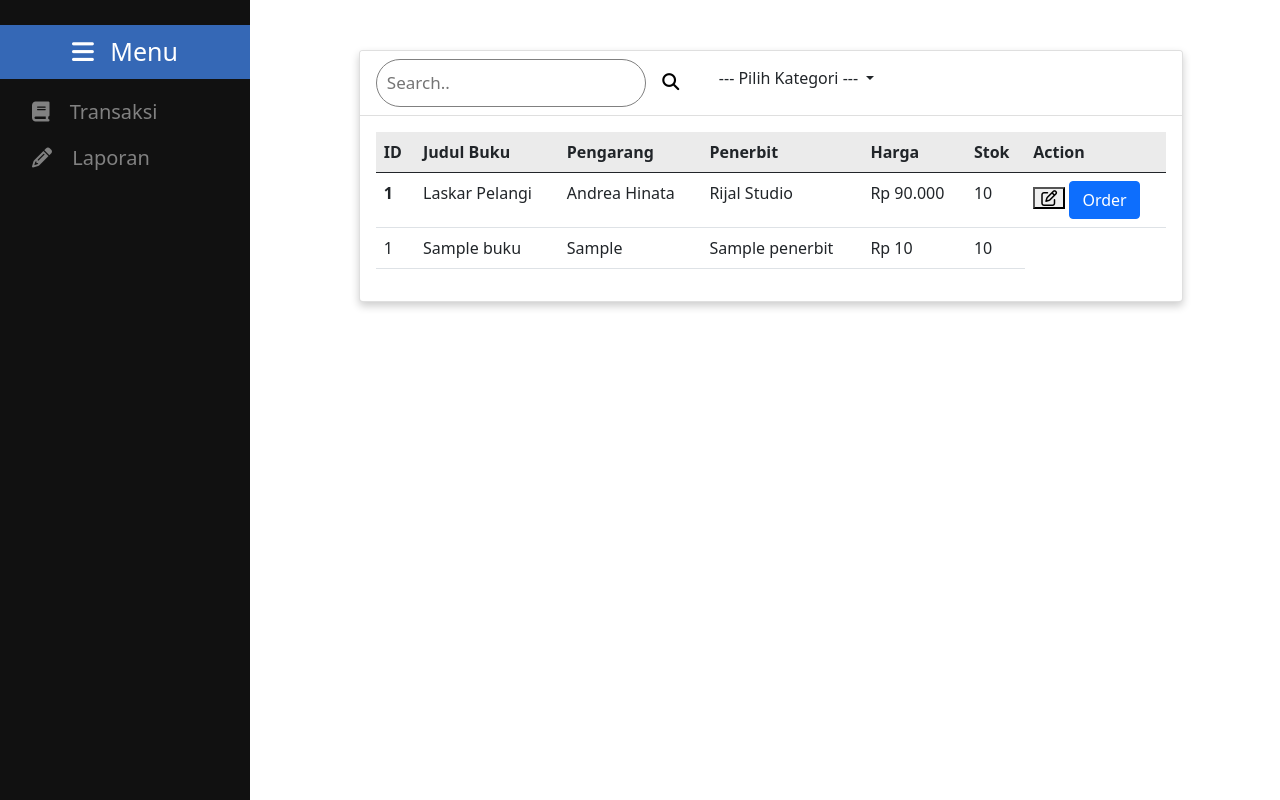
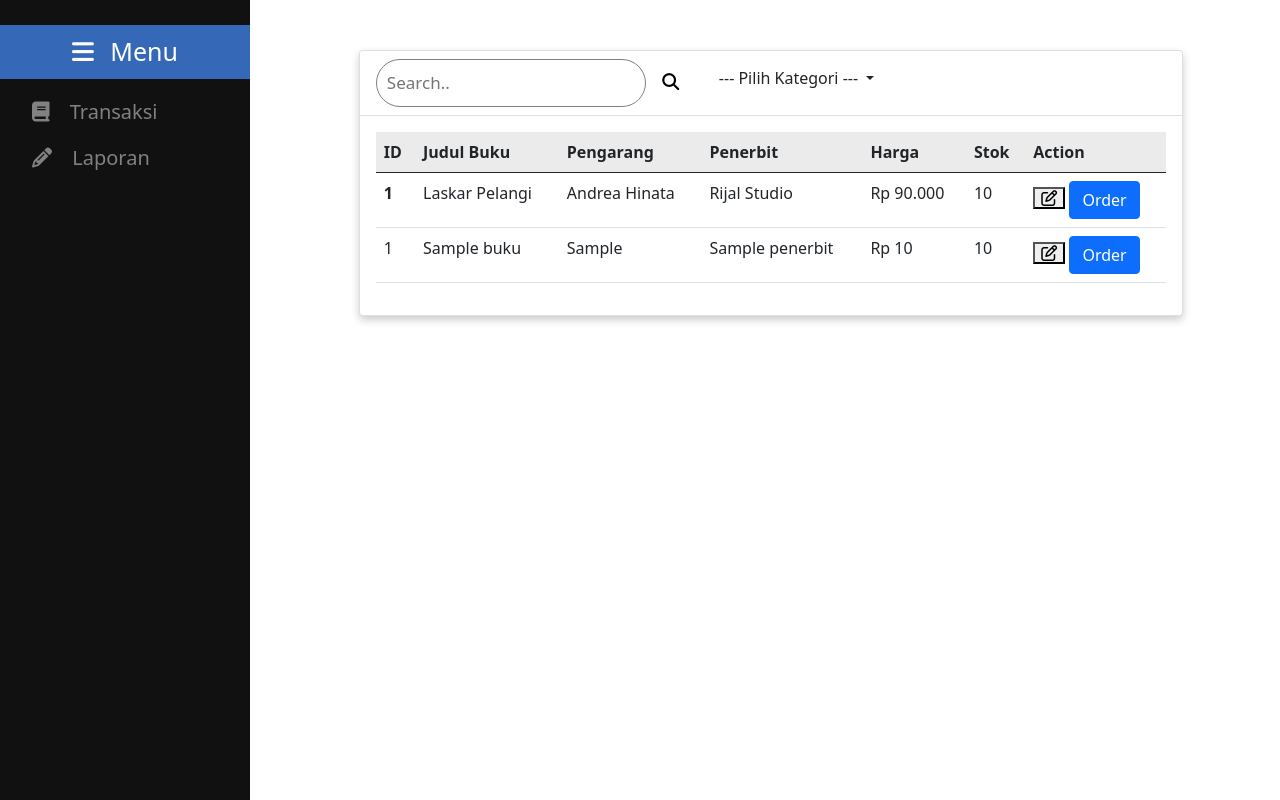
Before and after one commit to Himpunan-Tomoya/Bookstore, a PHP site: page /index.php?page=transaksi in a window 1280 px wide. Run offline with PHP 8.4, Linux system fonts and the light colour scheme; tables that the repository leaves empty or names only in its code hold one stand-in row (values such as "Sample post"); some libraries are stand-ins or nearby versions.

Commit message:
add action button to tabel rows

```diff
--- a/page/transaksi.php
+++ b/page/transaksi.php
@@ -76,6 +76,10 @@ if (!isset($_SESSION["nama"])) {
                                                 <td>" . $penerbit["nama_penerbit"] . "</td>
                                                 <td> Rp " . $data["harga"] . "</td>
                                                 <td>" . $data["stok"] . "</td>
+                                                <td>
+                                            <button type='button' id='test12' class='editprofile fa fa-edit'></button>
+                                            <button type='button' class='btn btn-primary' data-bs-toggle='modal' data-bs-target='#mymodal'>Order</button>
+                                        </td>
                                             </tr>
                                             ";
                                     }
```
